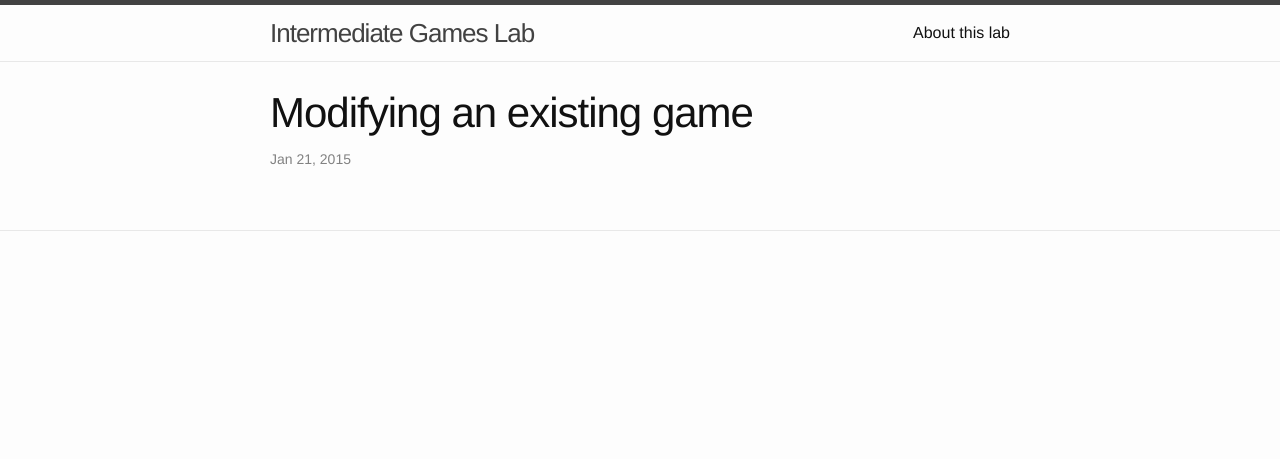
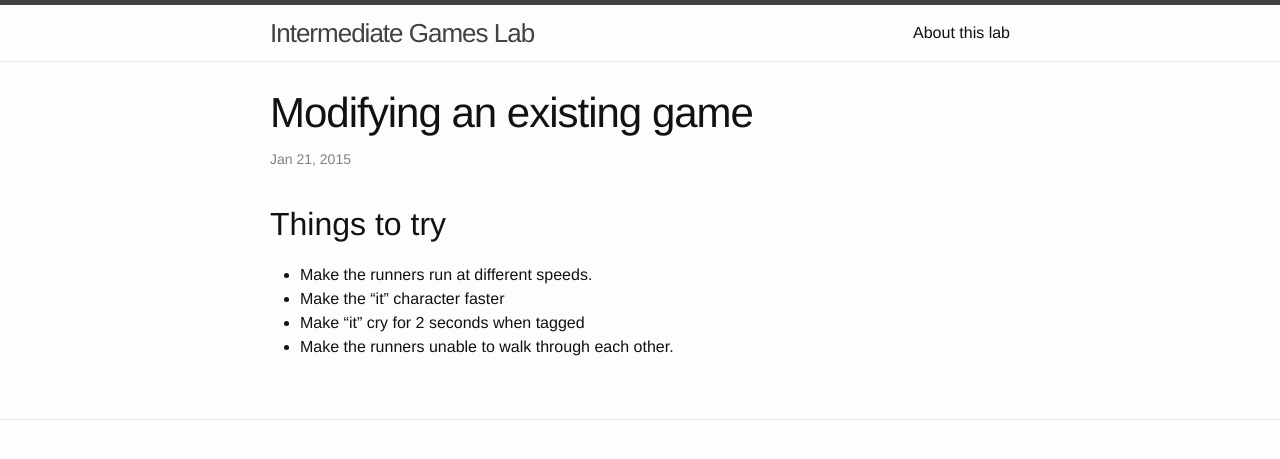
Before and after one commit to CoderDojoSV/intermediate-browser-games, a Jekyll site: the page built from _sections/03-modify-a-game.md, in a window 1280 px wide. Shown: the top 459 px of the page. Built offline with Jekyll 4.4.1, drawn with Linux system fonts in a browser that asks for light colours.

Commit message:
List what could be added to "tag".

```diff
--- a/_sections/03-modify-a-game.md
+++ b/_sections/03-modify-a-game.md
@@ -2,3 +2,10 @@
 title: Modifying an existing game
 layout: item
 ---
+
+## Things to try
+
+* Make the runners run at different speeds.
+* Make the "it" character faster
+* Make "it" cry for 2 seconds when tagged
+* Make the runners unable to walk through each other.
```
